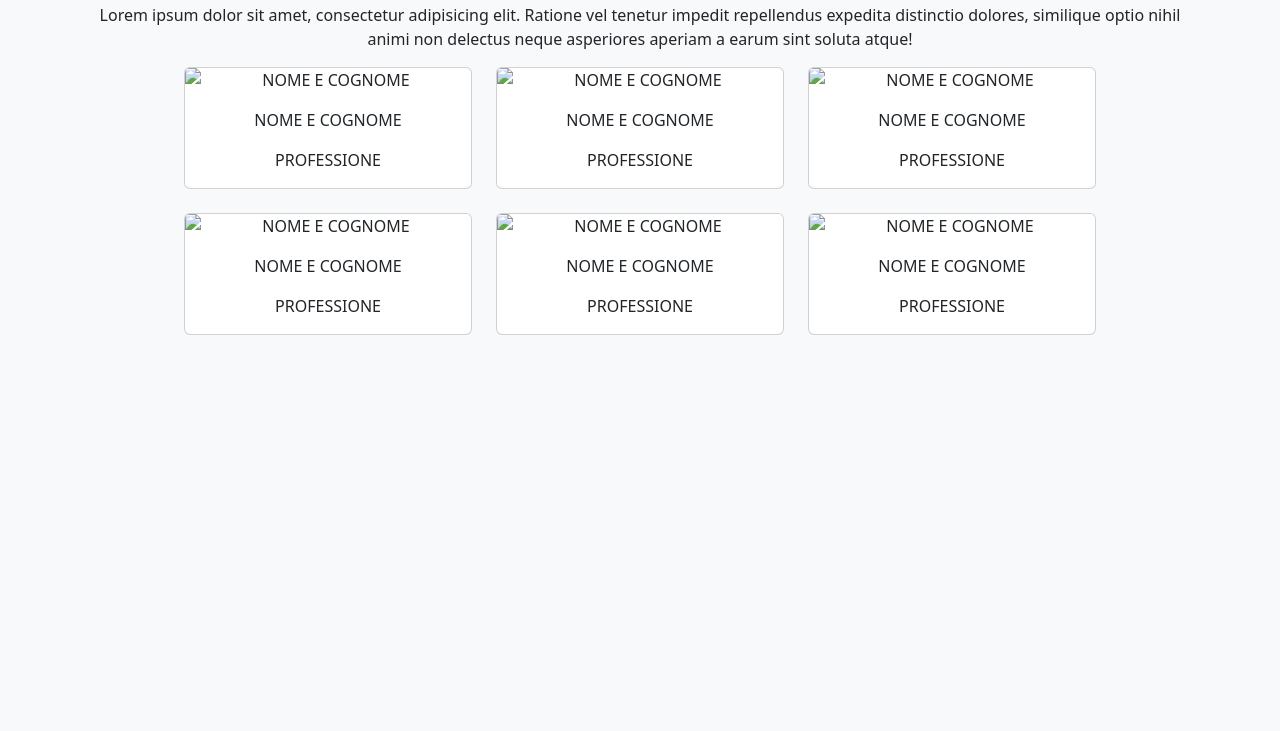
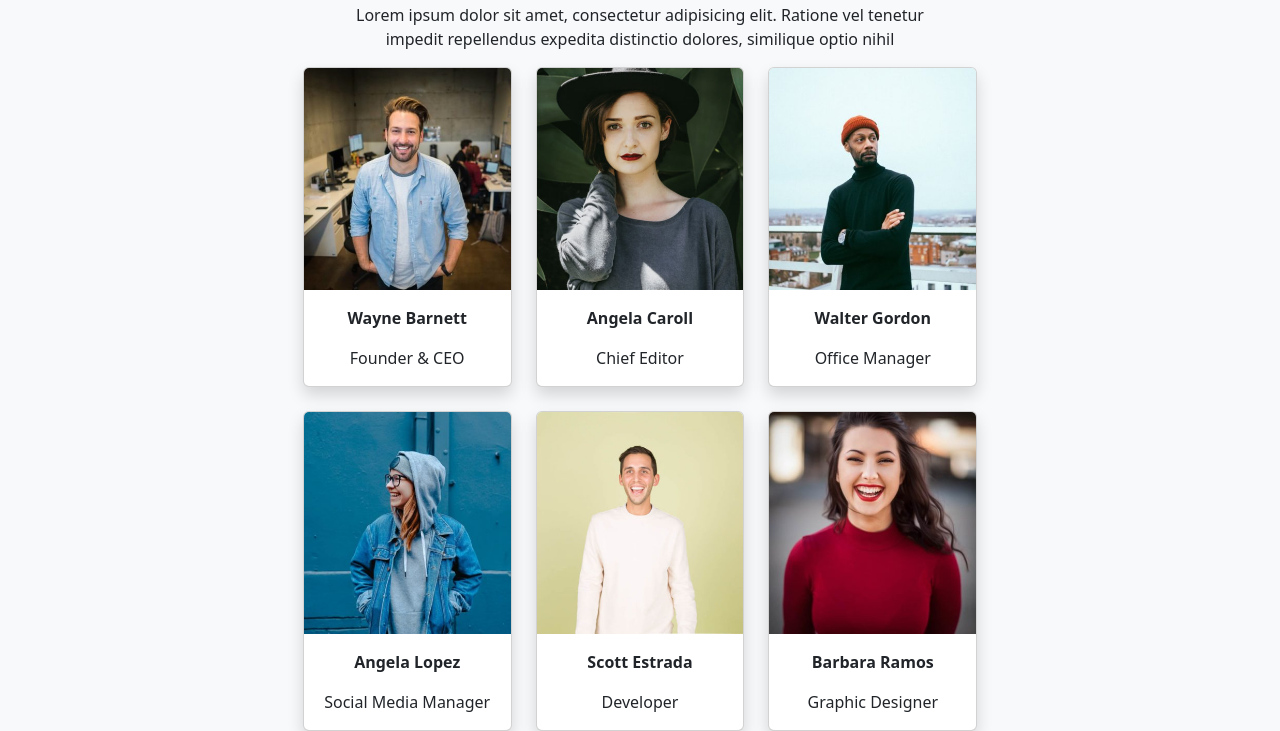
Before and after one commit to NicolaRicci100/js-our-team, a plain HTML site: page index.html in a window 1280 px wide. Shown: the part 69-800 px from the top of the page. Drawn offline with nearby package versions, Linux system fonts and the light colour scheme.

Commit message:
completamento

```diff
--- a/css/style.css
+++ b/css/style.css
@@ -0,0 +1,7 @@
+.container{
+    width: 90vh;
+}
+
+.card{
+    flex-basis: 30%;
+}
--- a/index.html
+++ b/index.html
@@ -12,7 +12,7 @@
     <body class="bg-light">
         <div class="container text-center">
             <h1 class="mt-3">Our Team</h1>
-            <div class="mb-3">Lorem ipsum dolor sit amet, consectetur adipisicing elit. Ratione vel tenetur impedit repellendus expedita distinctio dolores, similique optio nihil animi non delectus neque asperiores aperiam a earum sint soluta atque!</div>
+            <div class="mx-5 mb-3">Lorem ipsum dolor sit amet, consectetur adipisicing elit. Ratione vel tenetur impedit repellendus expedita distinctio dolores, similique optio nihil</div>
             <div id="showcase" class="d-flex flex-wrap justify-content-center gap-4">
                 <!-- CARDS -->
             </div>
--- a/js/script.js
+++ b/js/script.js
@@ -50,7 +50,7 @@ console.table(staff);
 const showcase = document.getElementById('showcase');
 
 
-// <div class="card bg-white" style="width: 18rem;">
+// <div class="card bg-white">
 //     <img src="img/FOTO" class="card-img-top" alt="NOME E COGNOME">
 //     <div class="card-body">
 //         <p class="card-text">NOME E COGNOME</p>
@@ -60,16 +60,16 @@ const showcase = document.getElementById('showcase');
 
 // mi preparo il 'montaggio' dello showcase
 let staffShowcase = '';
-
+// monto lo showcase con un ciclo
 for (let i = 0; i < staff.length; i++){
     const person = staff[i];
-    staffShowcase +=   `<div class="card bg-white" style="width: 18rem;">
-                            <img src="img/FOTO" class="card-img-top" alt="NOME E COGNOME"></img>
+    staffShowcase +=   `<div class="card bg-white shadow rounded">
+                            <img src="img/${person.photo}" class="card-img-top" alt="${person.name}"></img>
                             <div class="card-body">
-                                <p class="card-text">NOME E COGNOME</p>
-                                <p class="card-text">PROFESSIONE</p>
+                                <p class="card-text fw-semibold">${person.name}</p>
+                                <p class="card-text fw-lighter">${person.profession}</p>
                             </div>
                         </div>`
 }
-
+//restituisco in pagina
 showcase.innerHTML = staffShowcase;
```
Also changed, not shown: 1 other file.
